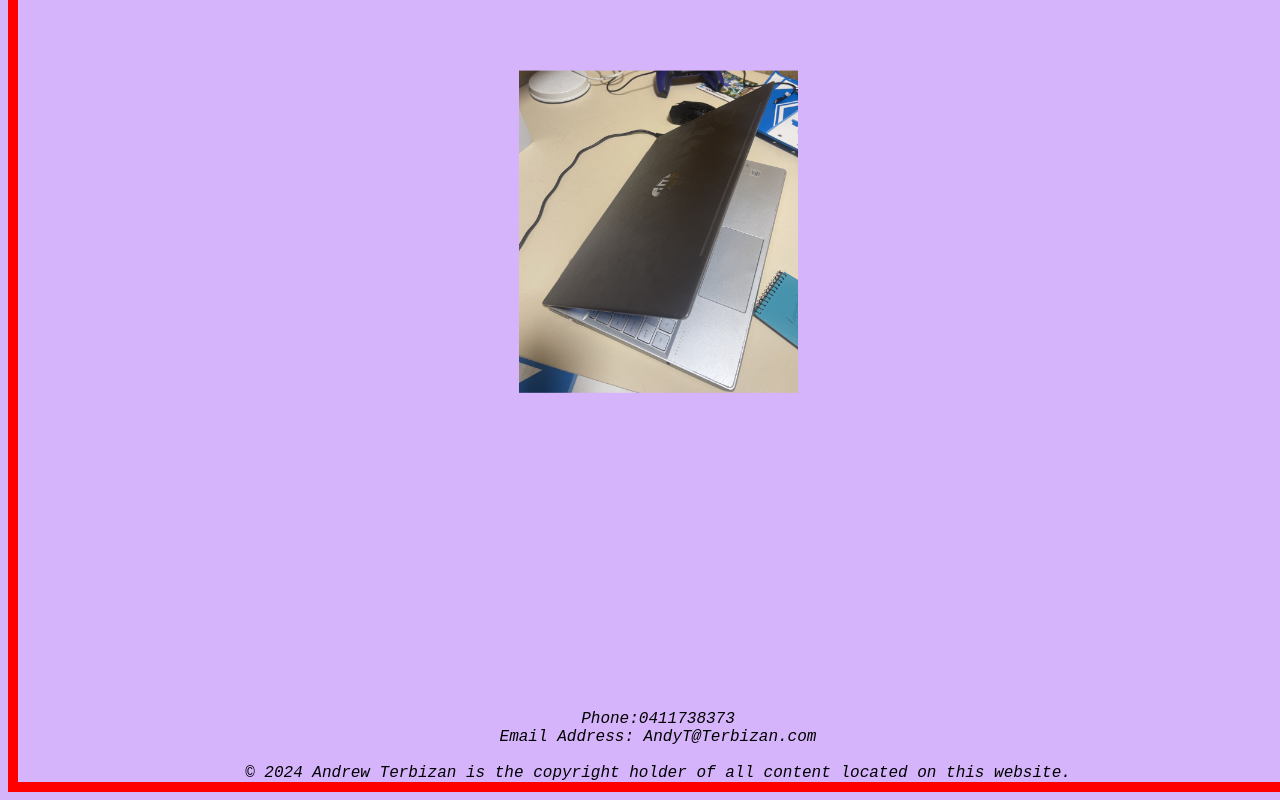
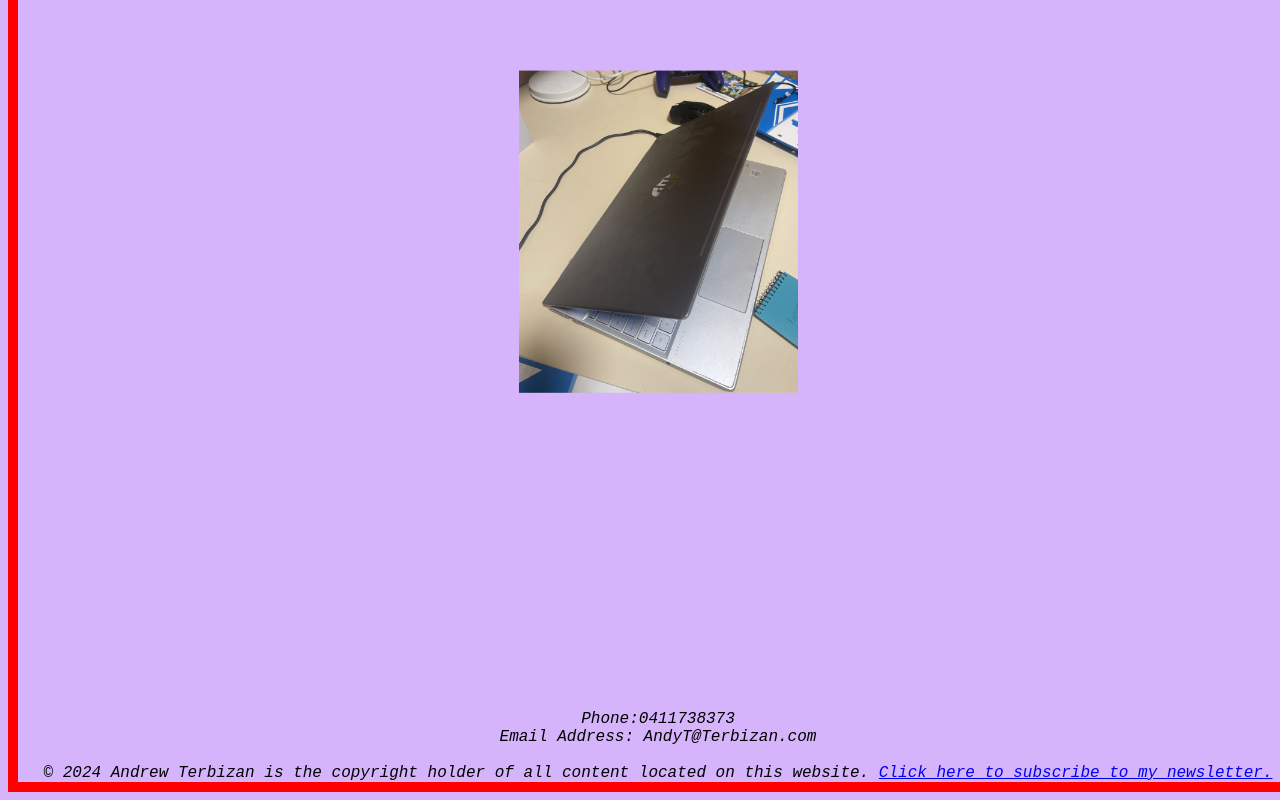
Before and after one commit to LemonBormgar/ICT293-ASSESSMENT, a plain HTML site: page AT_A4_about.html in a window 1280 px wide. Shown: the part 1003-1803 px from the top of the page. Drawn offline with Linux system fonts and the light colour scheme.

Commit message:
Fixed files

```diff
--- a/AT_A4_about.html
+++ b/AT_A4_about.html
@@ -26,5 +26,7 @@
 	<img style="scale: 60%; margin: 0%; padding-bottom: 20%;" src="Images/laptop.png" alt="My Laptop">
 
 </body>
-<footer>Phone:0411738373<br>Email Address: AndyT@Terbizan.com<br><br>&copy; 2024 Andrew Terbizan is the copyright holder of all content located on this website.</footer>
+<footer>Phone:0411738373<br>Email Address: AndyT@Terbizan.com<br><br>&copy; 2024 Andrew Terbizan is the copyright holder of all content located on this website.
+	<a href="sign_up.html" target="_blank">Click here to subscribe to my newsletter.</a>
+</footer>
 </html>
```
Also changed, not shown: AT_A4_resume.html (+3 -1 lines), index.html (+3 -1 lines), 1 other file.
